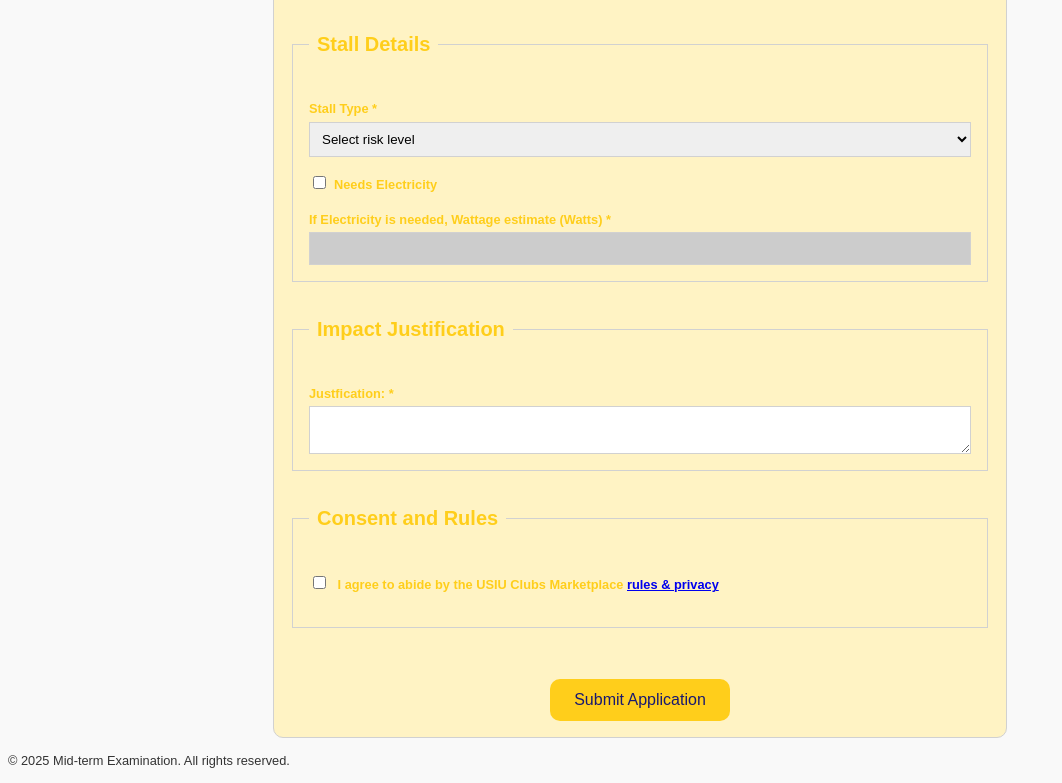
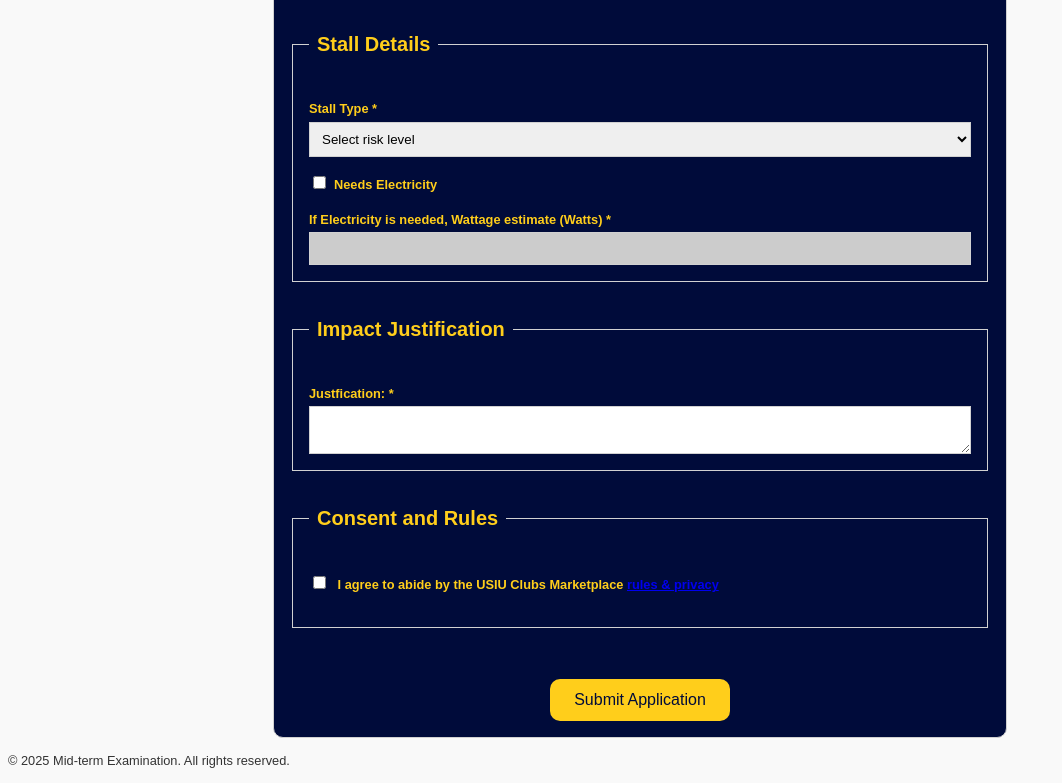
Before and after one commit to joshuaathian/form-assignment, a plain HTML site: page index.html in a window 1280 px wide. Shown: the part 581-1364 px from the top of the page, without its empty margins (0-1062 px from the left). Drawn offline with Linux system fonts and the light colour scheme.

Commit message:
Modify color variables and form background
Updated color variables for brand and accent. Changed form background color to accent.

```diff
--- a/style.css
+++ b/style.css
@@ -1,10 +1,10 @@
 :root {
-  --brand: #FFCE1B;      /* Navy Blue - Primary */
-  --accent: #191970;     /* Mustard Yellow - Accent */
-  --text: #F9F9F9;       /* Light text on dark background */
-  --bg: #F9F9F9;         /* Page background */
-  --border: #D1D1D1;     /* Neutral border */
-  --highlight: #FFF3C4;  /* Light yellow highlight */
+  --brand: #FFCE1B;
+  --accent: #000B3A;
+  --text: #F9F9F9;
+  --bg: #F9F9F9;
+  --border: #D1D1D1;
+  --highlight: #FFF3C4;
 
   --max-width: 70ch;
   --radius: 10px;
@@ -62,6 +62,7 @@ h1 {
 }
 
 .primary-nav a {
+  margin-left: 20px;
   color: var(--accent);
   text-decoration: none;
   padding: var(--space-2);
@@ -86,7 +87,7 @@ form {
   padding: var(--space-2);
   border: 1px solid var(--border);
   border-radius: var(--radius);
-  background-color: var(--highlight);
+  background-color: var(--accent);
 }
 
 fieldset {
```
